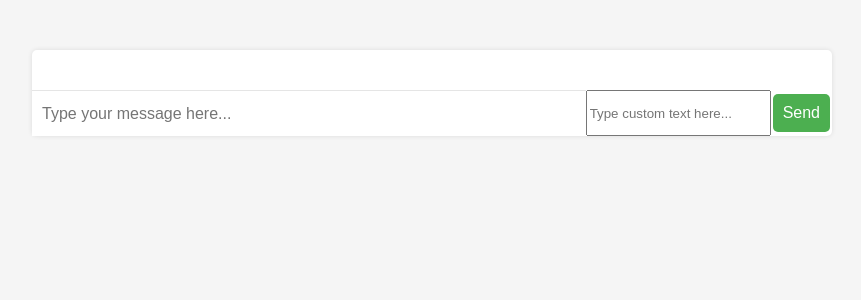
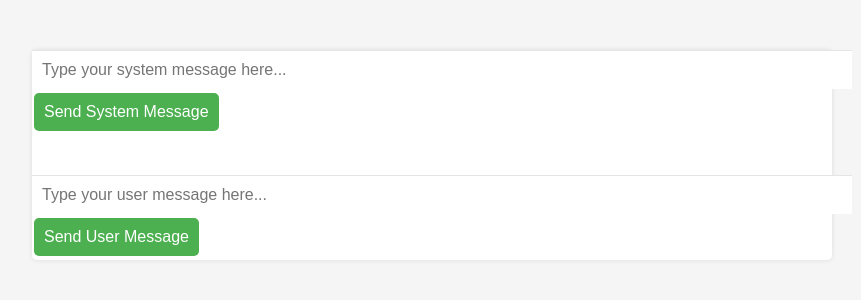
Before and after one commit to ChristianSAW/GPTMixTape, a Flask app: page / in a window 1280 px wide. Shown: the top 300 px of the page, without its empty margins (208-1069 px from the left). Run offline with Flask 3, Linux system fonts and the light colour scheme.

Commit message:
Created two separate text boxes for submitting both system and user messages to chat GPT also the messages are all saved in a list now  and the history is sent to chatGPT to give it context

```diff
--- a/ImposterAI/main.py
+++ b/ImposterAI/main.py
@@ -9,31 +9,40 @@ with open("API_KEY") as f:
 
 print(file_contents)
 os.environ["OPENAI_API_KEY"] = file_contents
+saved_messages = []
 
 @app.route('/')
 def index():
     return render_template('index.html')
 
-@app.route('/message', methods=['POST'])
-def message():
-    user_message = request.form['message']
-    sys_message = request.form['custom_text']
-    # message = custom_text + user_message
-    chat_gpt_response = send_message_to_chat_gpt(sys_message, user_message)
+@app.route('/system-message', methods=['POST'])
+def system_message():
+    # print("System Message Called")
+    sys_message = request.form['system_message']
+    save_message({"role": "system", "content": sys_message})
+    chat_gpt_response = send_message_to_chat_gpt()
     return jsonify(chat_gpt_response)
 
-def send_message_to_chat_gpt(sys_message, user_message):
+@app.route('/user-message', methods=['POST'])
+def user_message():
+    user_message = request.form['user_message']
+    save_message({"role": "user", "content": user_message})
+    chat_gpt_response = send_message_to_chat_gpt()
+    return jsonify(chat_gpt_response)
+
+def save_message(msg):
+    saved_messages.append(msg)
+
+def send_message_to_chat_gpt():
     try:
         response = openai.ChatCompletion.create(
         model="gpt-3.5-turbo",
-        messages=[
-                {"role": "system", "content": sys_message},
-                {"role": "user", "content": user_message}
-            ]
+        messages=saved_messages
         )
-        # print(response)
-        message = response.choices[0].message.content
-        return {'status': 'success', 'message': message}
+        chat_gpt_response = response.choices[0].message.content
+        save_message({"role": "assistant", "content": chat_gpt_response})
+        # print(saved_messages)
+        return {'status': 'success', 'message': chat_gpt_response}
 
     except Exception as e:
         return {'status': 'error', 'message': str(e)}
--- a/ImposterAI/static/css/styles.css
+++ b/ImposterAI/static/css/styles.css
@@ -19,9 +19,9 @@ body {
     padding: 20px;
 }
 
-.chat-message {
+/* .chat-message {
     margin-bottom: 10px;
-}
+} */
 
 .chat-input {
     width: 100%;
@@ -46,5 +46,30 @@ body {
 
 #chat-form {
     display: flex;
-    justify-content: space-between;
+    flex-direction: column;
+  }
+
+.chat-message {
+    position: relative;
+    padding-left: 35px;
+    margin-bottom: 10px;
 }
+
+.initials {
+    position: absolute;
+    top: 0;
+    left: 0;
+    width: 30px;
+    height: 30px;
+    border-radius: 50%;
+    background-color: #e0e0e0;
+    color: #333;
+    font-weight: bold;
+    font-size: 14px;
+    text-align: center;
+    line-height: 30px;
+}
+
+.initials::before {
+    content: attr(data-initials);
+}
--- a/ImposterAI/static/js/scripts.js
+++ b/ImposterAI/static/js/scripts.js
@@ -1,43 +1,66 @@
 $(document).ready(function () {
     const chatWindow = $("#chat-window");
-    const chatForm = $("#chat-form");
+    const systemForm = $("#system-form");
+    const userForm = $("#user-form");
 
-    function appendMessage(message, className) {
-        const messageElement = $(`<div class="chat-message ${className}">${message}</div>`);
+    function appendMessage(message, className, initials) {
+        const messageElement = $(`
+            <div class="chat-message ${className}">
+                <div class="initials">${initials}</div>
+                <div class="content">${message}</div>
+            </div>
+        `);
         chatWindow.append(messageElement);
         chatWindow.scrollTop(chatWindow[0].scrollHeight);
     }
 
-    chatForm.on('submit', function (event) {
-        // event.preventDefault();
-        if (event.type === 'submit' || (event.type === 'keydown' && event.keyCode === 13)) {
+    systemForm.on('submit', function(event) {
+        console.log('System form submitted!');
         event.preventDefault();
-        }
-
-        const userMessage = $('#chat-input').val();
-
-        if (userMessage.trim() !== '') {
-            appendMessage(userMessage, 'user-message');
-            $('#chat-input').val('');
-
+        const sysMessage = $('#system-input').val();
+        appendMessage(sysMessage, 'system-message', 'SYS')
         $.ajax({
             type: 'POST',
-                url: '/message',
+            url: '/system-message',
             data: {
-                    message: userMessage,
-                    custom_text: $('#custom-textbox').val()
+                system_message: sysMessage
             },
             success: function (response) {
                 if (response.status === 'success') {
-                        appendMessage(response.message, 'assistant-message');
+                    appendMessage(response.message, 'assistant-message', 'Chat');
                 } else {
-                        appendMessage('Error: Unable to get response from ChatGPT.', 'assistant-message');
+                    appendMessage('Error: Unable to get response from ChatGPT.', 'assistant-message', 'Err');
                 }
             },
             error: function () {
-                    appendMessage('Error: Unable to connect to server.', 'assistant-message');
+                appendMessage('Error: Unable to connect to server.', 'assistant-message', 'Err');
             }
         });
+        // $('#system-input').val('');
+    });
+
+    userForm.on('submit', function(event) {
+        console.log('User form submitted!');
+        event.preventDefault();
+        const userMessage = $('#user-input').val();
+        appendMessage(userMessage, 'user-input', 'User')
+        $.ajax({
+            type: 'POST',
+            url: '/user-message',
+            data: {
+                user_message: userMessage
+            },
+            success: function (response) {
+                if (response.status === 'success') {
+                    appendMessage(response.message, 'user-message', 'Chat');
+                } else {
+                    appendMessage('Error: Unable to get response from ChatGPT.', 'user-message', 'Err');
+                }
+            },
+            error: function () {
+                appendMessage('Error: Unable to connect to server.', 'user-message', 'Err');
             }
         });
+        $('#user-input').val('');
     });
+});
--- a/ImposterAI/templates/index.html
+++ b/ImposterAI/templates/index.html
@@ -9,12 +9,17 @@
 </head>
 <body>
     <div class="chat-container">
+        <form id="system-form" autocomplete="off">
+            <input type="text" class="chat-input" id="system-input" placeholder="Type your system message here...">
+            <button type="submit" class="chat-submit" id="system-submit">Send System Message</button>
+        </form>
+
         <div class="chat-window" id="chat-window"></div>
-        <form id="chat-form" autocomplete="off">
-            <input type="text" class="chat-input" id="chat-input" placeholder="Type your message here...">
-            <input type="text" class="custom-textbox" id="custom-textbox" placeholder="Type custom text here...">
-            <button type="submit" class="chat-submit" id="chat-submit">Send</button>
+        <form id="user-form" autocomplete="off">
+            <input type="text" class="chat-input" id="user-input" placeholder="Type your user message here...">
+            <button type="submit" class="chat-submit" id="user-submit">Send User Message</button>
         </form>
+
     </div>
     <script src="/static/js/scripts.js"></script>
 </body>
```
Lines whose indentation alone changed are shown as unchanged.
